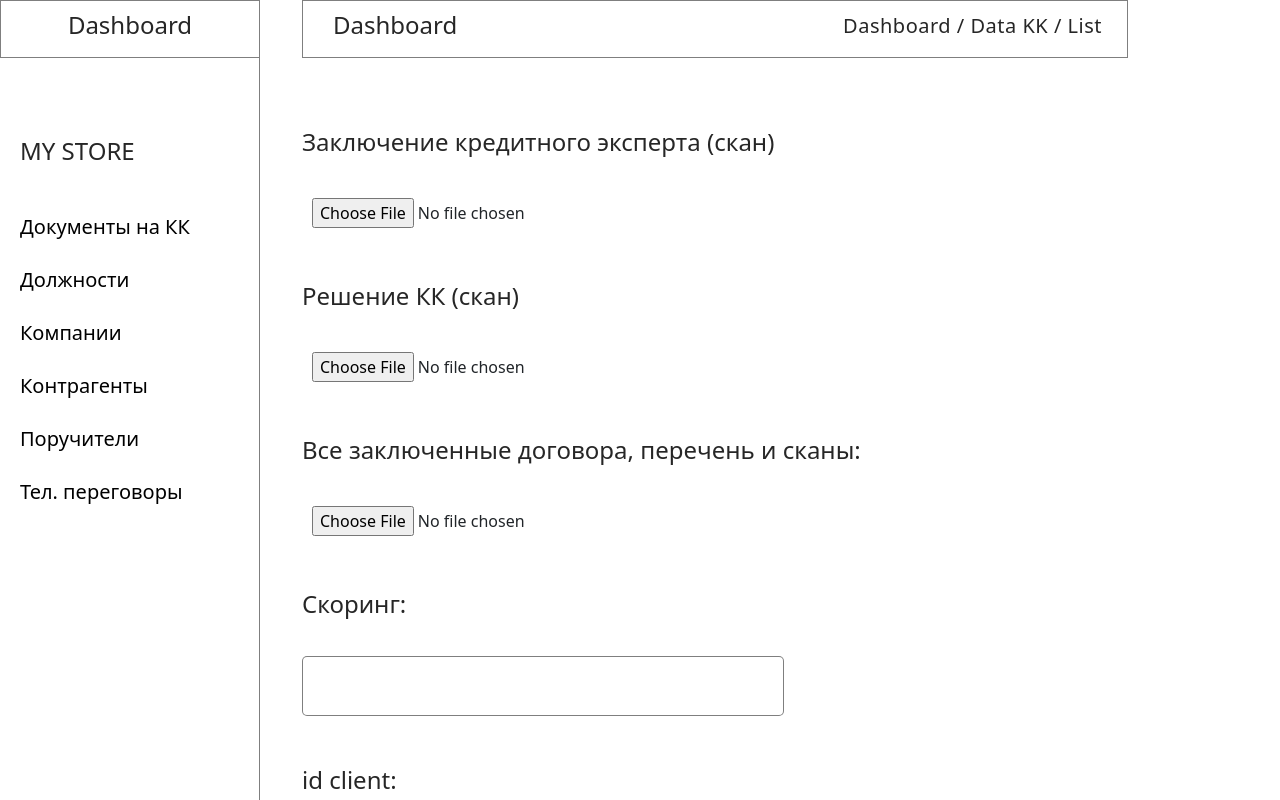
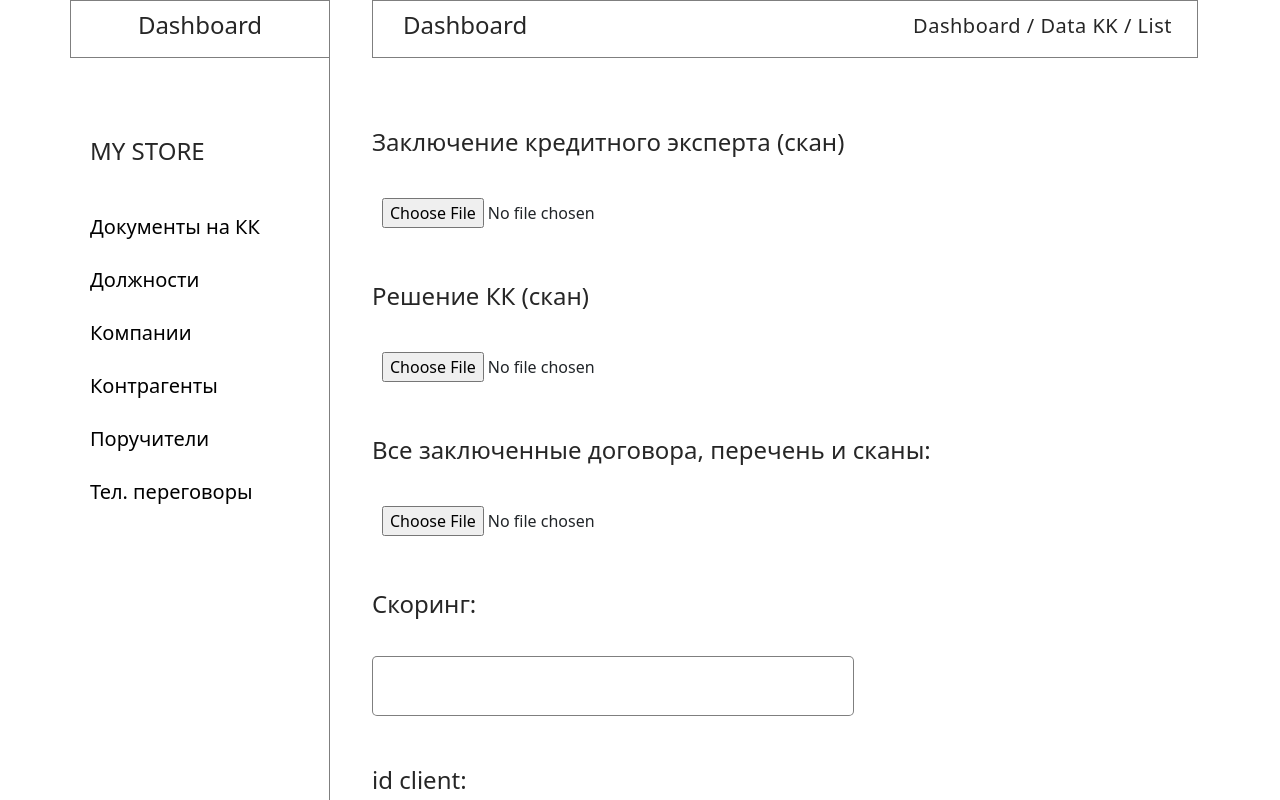
Before and after one commit to AidanaTur7777/srm, a React (Create React App) app: page / in a window 1280 px wide. Shown: the top 800 px of the page. Built offline with nearby package versions, Linux system fonts and the light colour scheme.

Commit message:
Update index.scss

```diff
--- a/src/index.scss
+++ b/src/index.scss
@@ -11,9 +11,7 @@ body {
   justify-content: center;
   background-color: #d2d2d2;
 }
-#root{
-  width: 100%;
-}
+
 .App {
   width: 100%;
   min-height: 100vh;
```
